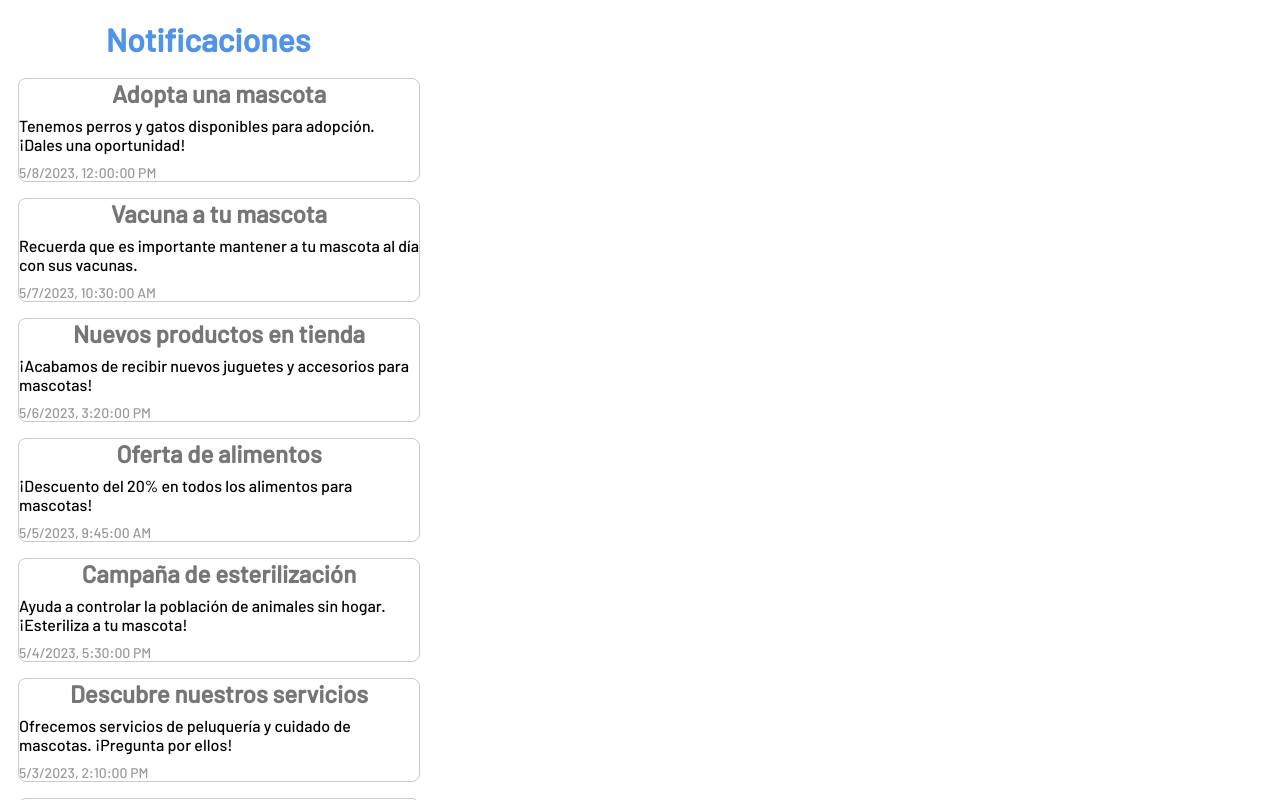
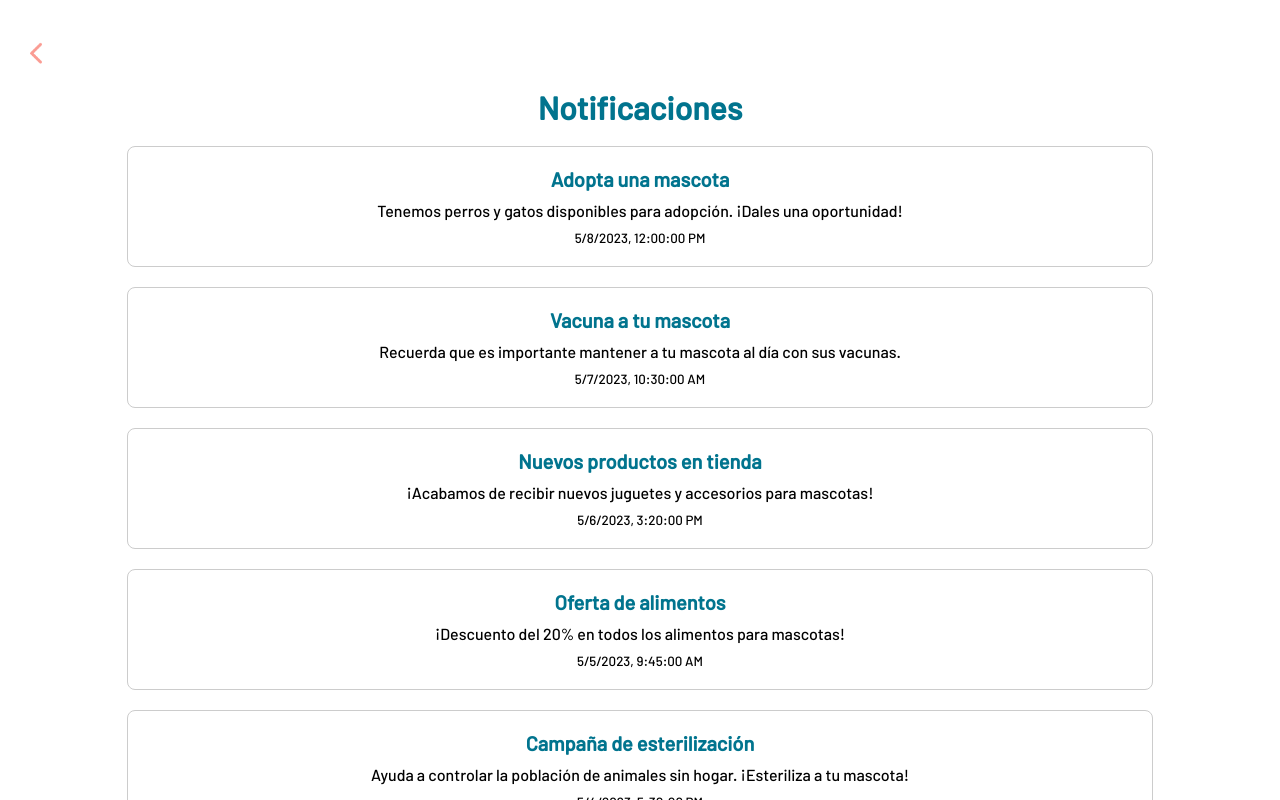
Before and after one commit to Maurodiaztesta/lucky-front, a React (Create React App) app: page /notification in a window 1280 px wide. Shown: the top 800 px of the page. Built offline with nearby package versions, Linux system fonts and the light colour scheme.

Commit message:
Notification page

```diff
--- a/src/components/NotificationItem/NotificationItem.css
+++ b/src/components/NotificationItem/NotificationItem.css
@@ -1,25 +1,26 @@
-.notification_container {
-  width: 100%;
+.padreNot {
+  width: 80%;
   border: 1px solid #ccc;
   border-radius: 8px;
-  margin-bottom: 16px;
-  margin-left: 10px;
-  margin-right: 10px;
+  margin-bottom: 20px;
+  display: flex;
+  flex-direction: column;
+  justify-content: center;
+  align-items: center;
 }
-
-.notification_container h2 {
-  font-size: 24px;
-  margin-bottom: 8px;
-  color: rgba(0, 0, 0, 0.539);
+.padreNot__h2 {
+  color: #01748e;
+  font-size: 20px;
+  margin-top: 20px;
+}
+.padreNot__p {
+  margin-top: 10px;
+  width: 90%;
   text-align: center;
 }
-
-.notification_container p {
-  font-size: 16px;
-  margin-bottom: 8px;
-}
-
-.notification_container small {
-  font-size: 14px;
-  color: #999;
+.padreNot__small {
+  margin-top: 10px;
+  width: 90%;
+  text-align: center;
+  margin-bottom: 20px;
 }/*# sourceMappingURL=NotificationItem.css.map */
--- a/src/components/NotificationItem/NotificationItem.jsx
+++ b/src/components/NotificationItem/NotificationItem.jsx
@@ -2,10 +2,10 @@ import './NotificationItem.css';
 
 function NotificationItem({ notification }) {
     return (
-      <div className="notification_container">
-        <h2>{notification?.title ?? 'Sin título'}</h2>
-        <p>{notification?.body}</p>
-        <small>{notification?.timestamp?.toLocaleString()}</small>
+      <div className="padreNot">
+        <h2 className="padreNot__h2">{notification?.title ?? 'Sin título'}</h2>
+        <p className="padreNot__p">{notification?.body}</p>
+        <small className="padreNot__small">{notification?.timestamp?.toLocaleString()}</small>
       </div>
     );
   }
--- a/src/components/NotificationItem/NotificationItem.scss
+++ b/src/components/NotificationItem/NotificationItem.scss
@@ -1,25 +1,26 @@
-.notification_container {
-    width: 100%;
+.padreNot {
+    width: 80%;
     border: 1px solid #ccc;
     border-radius: 8px;
-    margin-bottom: 16px;
-    margin-left: 10px;
-    margin-right: 10px;
+    margin-bottom: 20px;
+    display: flex;
+    flex-direction: column;
+    justify-content: center;
+    align-items: center;
+    &__h2{
+      color: #01748e;
+      font-size: 20px;
+      margin-top: 20px;
+    }
+    &__p{
+      margin-top: 10px;
+      width: 90%;
+      text-align: center;
+    }
+    &__small{
+      margin-top: 10px;
+      width: 90%;
+      text-align: center;
+      margin-bottom: 20px;
+    }
   }
-
-  .notification_container h2 {
-    font-size: 24px;
-    margin-bottom: 8px;
-    color:rgba(0, 0, 0, 0.539);
-    text-align: center;
-  }
-
-  .notification_container p {
-    font-size: 16px;
-    margin-bottom: 8px;
-  }
-
-  .notification_container small {
-    font-size: 14px;
-    color: #999;
-  }
--- a/src/pages/NotificationPage/NotificationPage.css
+++ b/src/pages/NotificationPage/NotificationPage.css
@@ -1,14 +1,26 @@
-.notification_padre {
+.padreN {
+  width: 100%;
   display: flex;
+  justify-content: center;
+  align-items: center;
   flex-direction: column;
-  width: 50vh;
-  margin-left: 8px;
+  margin-bottom: 60px;
 }
 
 .title_notificaciones {
   text-align: center;
   align-items: center;
-  color: rgb(81, 147, 232);
+  color: #01748E;
   margin-bottom: 20px;
   margin-top: 20px;
+}
+
+.linkImg {
+  width: 100%;
+  margin-top: 40px;
+}
+
+.imageNP {
+  width: 24px;
+  margin-left: 24px;
 }/*# sourceMappingURL=NotificationPage.css.map */
--- a/src/pages/NotificationPage/NotificationPage.jsx
+++ b/src/pages/NotificationPage/NotificationPage.jsx
@@ -1,6 +1,7 @@
 import React, { useState } from 'react';
 import './NotificationPage.css';
 import NotificationItem from '../../components/NotificationItem/NotificationItem';
+import { Link } from 'react-router-dom';
 
 
 function NotificationPage() {
@@ -63,7 +64,8 @@ function NotificationPage() {
   ]);
 
   return (
-    <div className='notification_padre'>
+    <div className='padreN'>
+      <Link className='linkImg' to="/profile"><img className='imageNP' src='../../../assets/img/logo/back.png' alt='atras'></img></Link>
       <h1 className='title_notificaciones'>Notificaciones</h1>
       {notifications.map(notification => (
         <NotificationItem key={notification.id} notification={notification} />
--- a/src/pages/NotificationPage/NotificationPage.scss
+++ b/src/pages/NotificationPage/NotificationPage.scss
@@ -1,14 +1,25 @@
-.notification_padre{
-    display: flex;
-    flex-direction: column;
-    width: 50vh;
-    margin-left: 8px;
+.padreN{
+width: 100%;
+  display: flex;
+  justify-content: center;
+  align-items: center;
+  flex-direction: column;
+  margin-bottom: 60px;
 
 }
 .title_notificaciones{
     text-align: center;
     align-items: center;
-    color:rgb(81, 147, 232);
+    color:#01748E;
     margin-bottom: 20px;
     margin-top: 20px;
 }
+
+.linkImg{
+  width: 100%;
+  margin-top: 40px;
+}
+.imageNP{
+  width: 24px;
+  margin-left: 24px;
+}
```
Also changed, not shown: 2 other files (tests, documents, lock files or other folders).
